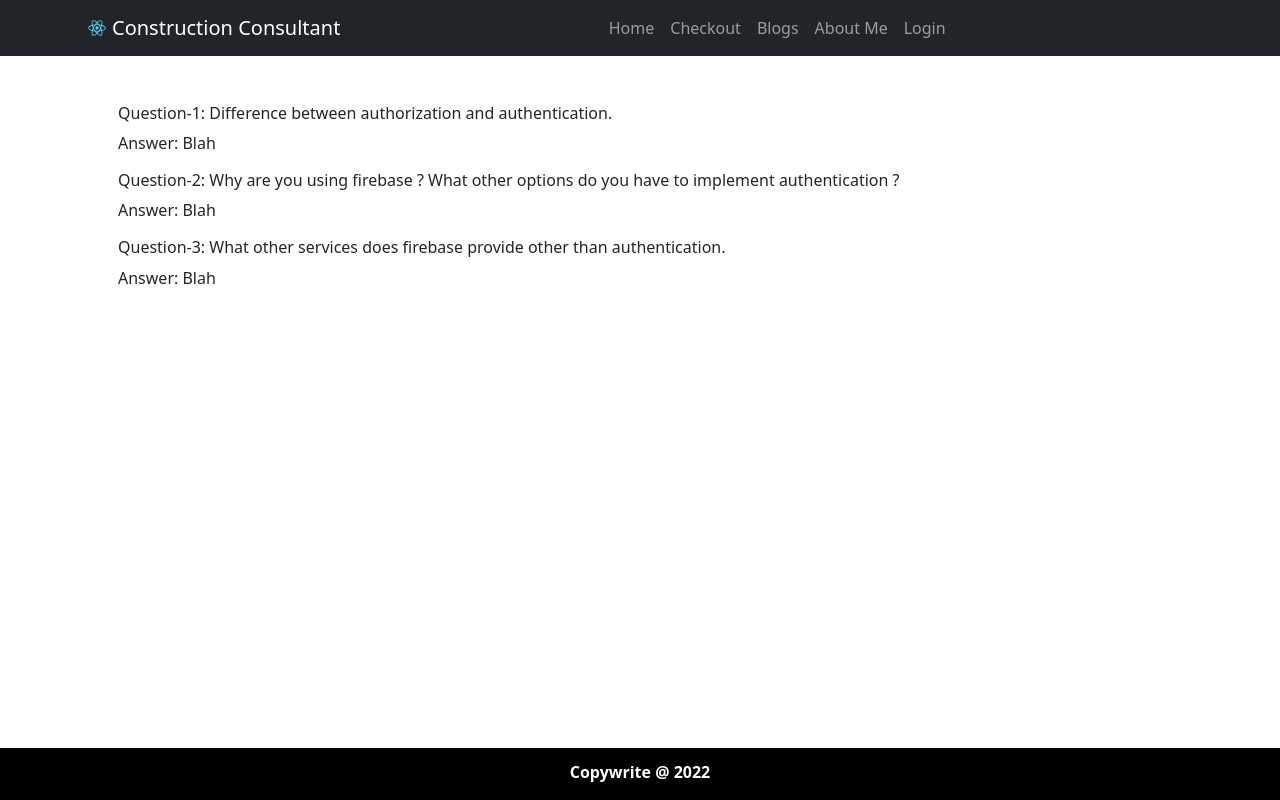
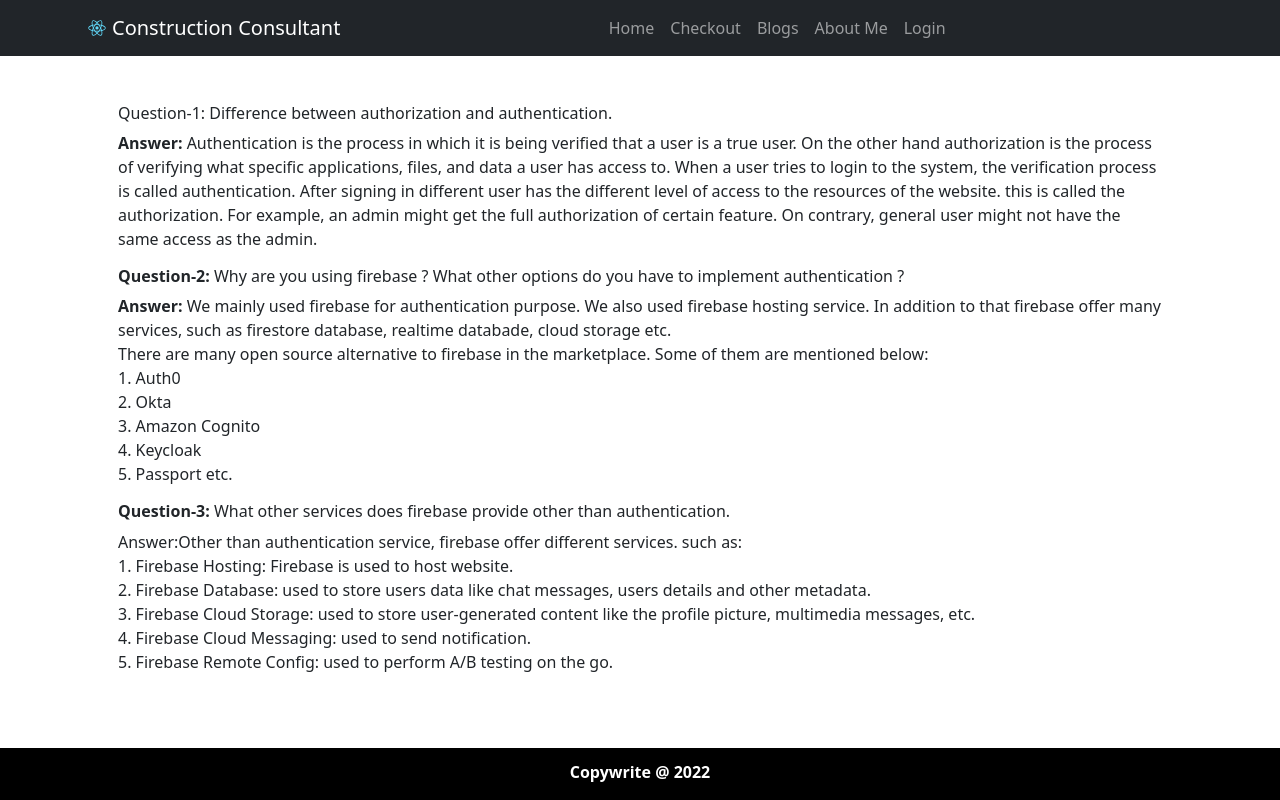
Before and after one commit to git-mhasan/consultant-website, a React (Create React App) app: page /blogs in a window 1280 px wide. Built offline with nearby package versions, Linux system fonts and the light colour scheme; no server answers.

Commit message:
Blog page finalized.

```diff
--- a/src/components/Pages/Blogs/Blogs.js
+++ b/src/components/Pages/Blogs/Blogs.js
@@ -4,11 +4,23 @@ const Blogs = () => {
     return (
         <div className='container my-5 mx-auto px-5'>
             <h6><span>Question-1: </span>Difference between authorization and authentication.</h6>
-            <p><span>Answer:</span> Blah</p>
-            <h6><span>Question-2: </span>Why are you using firebase ? What other options do you have to implement authentication ?</h6>
-            <p><span>Answer:</span> Blah</p>
-            <h6><span>Question-3: </span>What other services does firebase provide other than authentication.</h6>
-            <p><span>Answer:</span> Blah</p>
+            <p className='text-justify text-wrap'><span style={{ fontWeight: "700" }}>Answer:</span> Authentication is the process in which it is being verified that a user is a true user. On the other hand authorization is the process of verifying what specific applications, files, and data a user has access to. When a user tries to login to the system, the verification process is called authentication. After signing in different user has the different level of access to the resources of the website. this is called the authorization. For example, an admin might get the full authorization of certain feature. On contrary, general user might not have the same access as the admin.</p>
+            <h6><span style={{ fontWeight: "700" }}>Question-2: </span>Why are you using firebase ? What other options do you have to implement authentication ?</h6>
+            <p><span style={{ fontWeight: "700" }}>Answer:</span> We mainly used firebase for authentication purpose. We also used firebase hosting service. In addition to that firebase offer many services, such as firestore database, realtime databade, cloud storage etc.
+                <br />
+                There are many open source alternative to firebase in the marketplace. Some of them are mentioned below: <br />
+                1. Auth0<br />
+                2. Okta<br />
+                3. Amazon Cognito<br />
+                4. Keycloak<br />
+                5. Passport etc.</p>
+            <h6><span style={{ fontWeight: "700" }}>Question-3: </span>What other services does firebase provide other than authentication.</h6>
+            <p className='mb-5 pb-5'><span>Answer:</span>Other than authentication service, firebase offer different services. such as:<br />
+                1. Firebase Hosting: Firebase is used to host website.<br />
+                2. Firebase Database: used to store users data like chat messages, users details and other metadata.<br />
+                3. Firebase Cloud Storage: used to store user-generated content like the profile picture, multimedia messages, etc.<br />
+                4. Firebase Cloud Messaging: used to send notification.<br />
+                5. Firebase Remote Config: used to perform A/B testing on the go.</p>
         </div>
     );
 };
```
